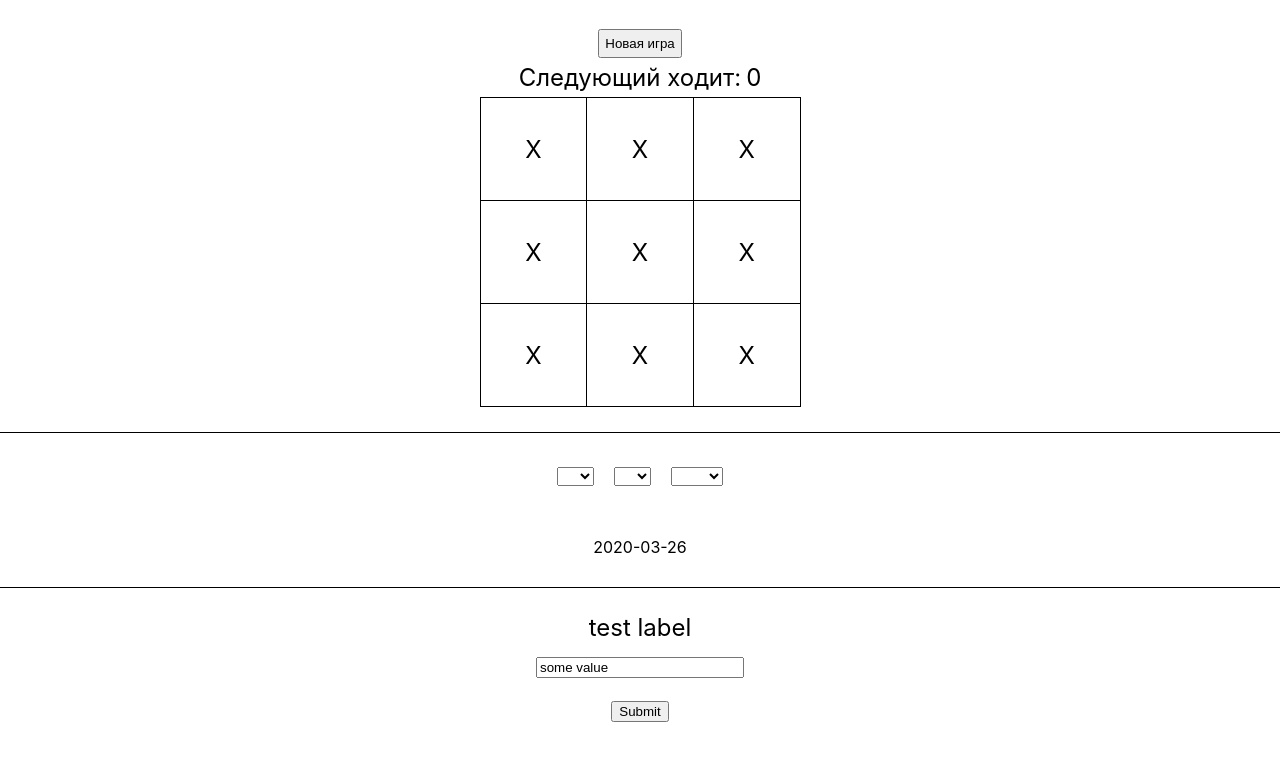
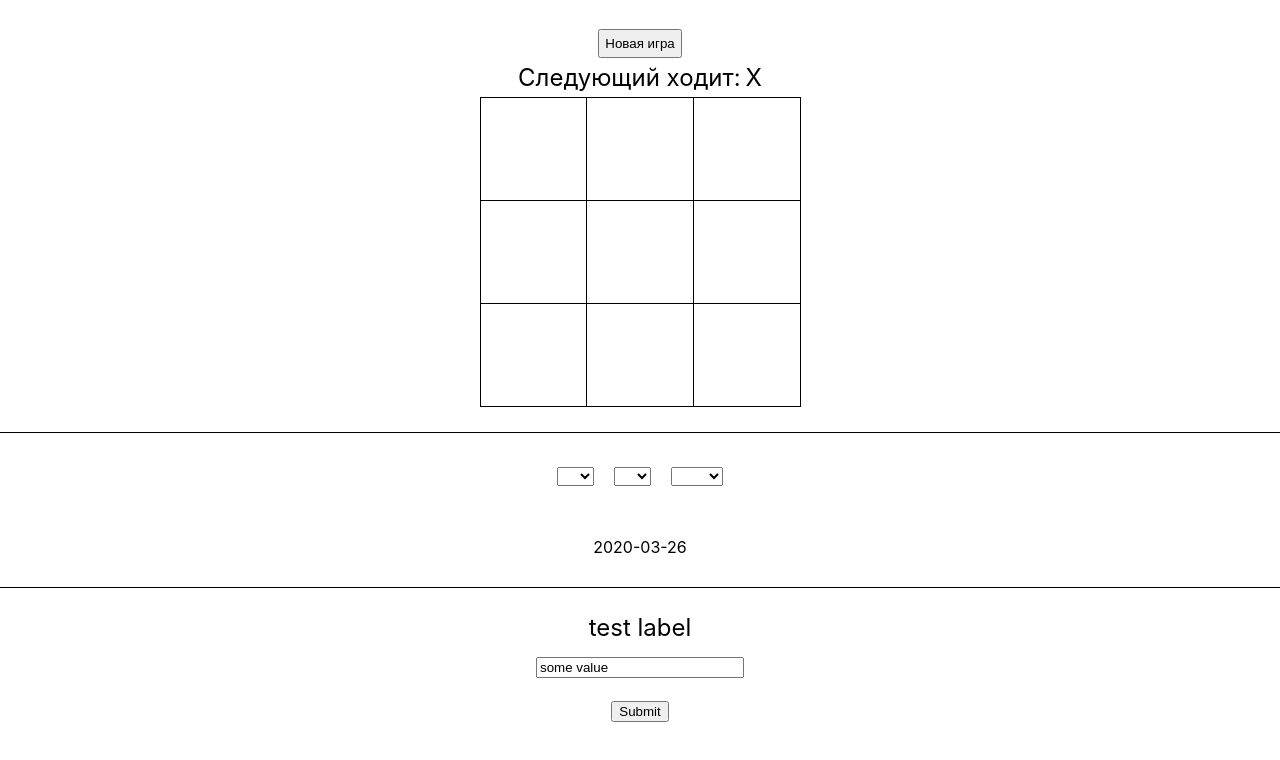
Before and after one commit to daryna-hunko/vseTut, a React (Create React App) app: page / in a window 1280 px wide. Shown: the top 760 px of the page. Built offline with nearby package versions, Linux system fonts and the light colour scheme.

Commit message:
splited into few modules, but now it's broken

```diff
--- a/src/App.js
+++ b/src/App.js
@@ -23,11 +23,11 @@ function App(props) {
   const [controlledValue, setControlledValue] = useState('some value');
   const [birthday, setBirthday] = useState(new Date().toISOString().split('T')[0]); // текущая дата как начальное значение
   //const isInvalid = isNaN(new Date(birthday)); // true для даты Invalid Date
-
-  const [controlledGameResult, setControlledGameResult] = useState([[,,,],[,,,],[,,,]]);
+  let xosize = [[,,,],[,,,],[,,,]];
+  const [controlledGameResult, setControlledGameResult] = useState(xosize);
   return (
     <>
-      <XOGame game={controlledGameResult} size={[controlledGameResult.length, controlledGameResult[0].length]}/>
+      <XOGame game={controlledGameResult} size={[controlledGameResult.length, controlledGameResult[0].length]} newGame={xosize}/>
 
       <DatePicker date={birthday} onChange={(data) => setBirthday(data)}/>
       <OutputDiv className="date-picker-output">{birthday}</OutputDiv>
--- a/src/XOGame.js
+++ b/src/XOGame.js
@@ -30,10 +30,10 @@ function XOGame(props) {
         }
       },
       toggleTurn = () => (controlledTurn) ? setControlledTurn(0) : setControlledTurn(1),
-      move = (a, b) => addVal(a, b),
+      //move = (a, b) => addVal(a, b),
       resetGame = () => {
-        arr = [[,,,],[,,,],[,,,]]
-        setControlledResult(arr);
+        arr = props.newGame;
+        setControlledResult(props.newGame);
         setControlledTurn(1);
       };
 
@@ -43,7 +43,7 @@ function XOGame(props) {
       <Btn onClick={() => resetGame()}>Новая игра</Btn>
       <XOGameTitle player={player}  />
 
-      <XOGameField arr={arr} size={props.size} move={(a, b) => addVal(a, b)}/>
+      <XOGameField arr={arr} size={props.size} onClick={(a,b) => addVal(a,b)}/>
     </Div>
   );
 }
--- a/src/XOGameField.js
+++ b/src/XOGameField.js
@@ -1,6 +1,5 @@
 import React, {useState} from 'react';
 import styled from 'styled-components';
-import XOGameTitle from './XOGameTitle.js';
 
 const Field = styled.table`
   width: 321px;
@@ -18,6 +17,7 @@ const Col = styled.td`
 `;
 
 function XOGameField(props) {
+  const [controlledArr, setControlledArr] = useState(props.arr);
   const numRows = props.size[0],
         numCols = props.size[1];
 
@@ -26,10 +26,11 @@ function XOGameField(props) {
   for (let i = 0; i < numRows; i++) {
     let cols = [];
     for (let j = 0; j < numCols; j++) {
-      cols.push(<Col key={'col-'+ i + j} onClick={props.move(i,j)}>{props.arr[i][j]}</Col>);
+      cols.push(<Col key={'col-'+ i + j} onClick={(i,j) => console.log(i)}>{controlledArr[i][j]}</Col>);
     }
     field.push(<Row key={'row-' + i}>{cols}</Row>);
   }
+  //console.log(props.arr)
 
   return (
       <Field>
```
